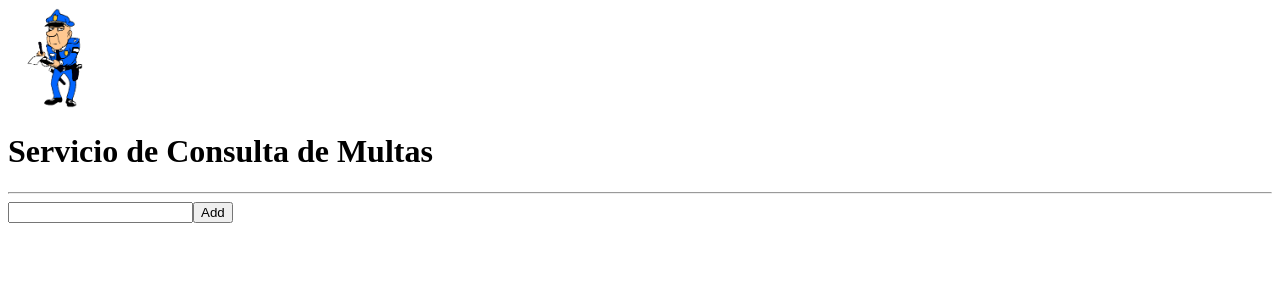
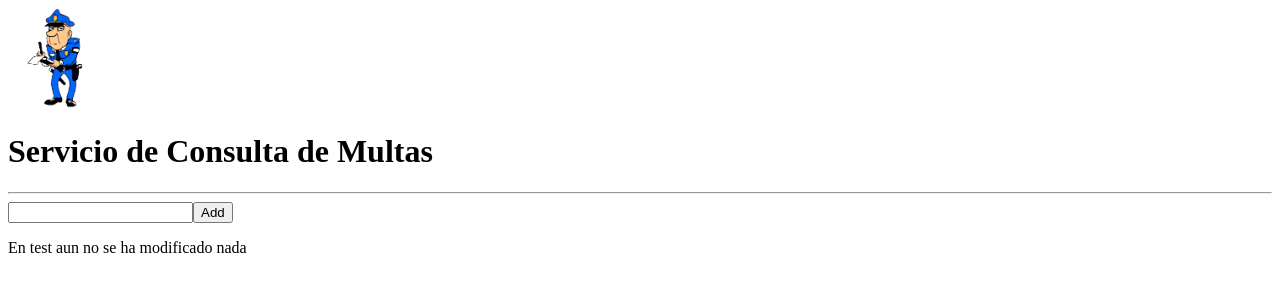
Before and after one commit to javierarandapalomino/dgt-trafico-client, an Angular app: page / in a window 1280 px wide. Shown: the top 300 px of the page. Built offline with nearby package versions, Linux system fonts and the light colour scheme.

Commit message:
v0.1 footer

```diff
--- a/src/app/footer/footer.component.html
+++ b/src/app/footer/footer.component.html
@@ -1,2 +1 @@
-<p>
-</p>
+<p>En test aun no se ha modificado nada</p>
```
